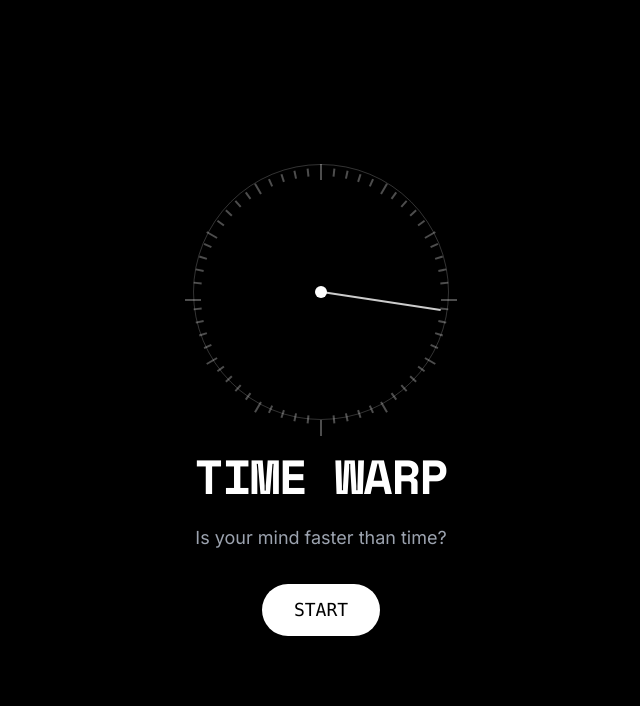
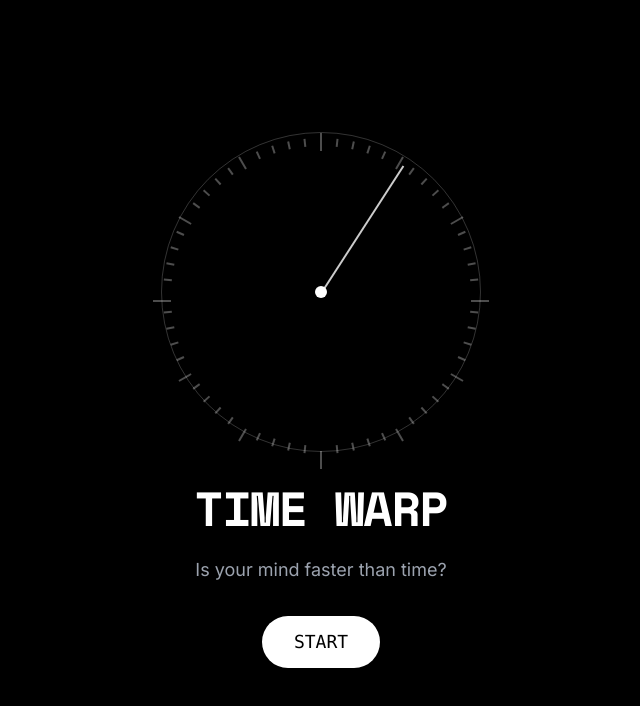
Before and after one commit to galitsky94/timewarp, a React (Vite) app: page / in a window 1280 px wide. Shown: the top 706 px of the page, without its empty margins (319-959 px from the left). Built offline with nearby package versions, Linux system fonts and the light colour scheme.

Commit message:
Fix: Matched clock sizes and set real-time speed

```diff
--- a/src/components/Welcome.tsx
+++ b/src/components/Welcome.tsx
@@ -17,8 +17,8 @@ const Welcome: React.FC<WelcomeProps> = ({ onStart }) => {
         key={i}
         className={`time-marker ${isMainHour ? 'bg-white/70' : isHour ? 'bg-white/50' : 'bg-white/30'}`}
         style={{
-          transform: `rotate(${i * 6}deg) translateY(-120px)`,
-          height: isMainHour ? '16px' : isHour ? '12px' : '8px'
+          transform: `rotate(${i * 6}deg) translateY(-150px)`,
+          height: isMainHour ? '18px' : isHour ? '14px' : '8px'
         }}
       />
     );
@@ -26,14 +26,14 @@ const Welcome: React.FC<WelcomeProps> = ({ onStart }) => {
 
   return (
     <div className="flex flex-col items-center justify-center w-full h-full px-4 text-center max-w-xl mx-auto">
-      <div className="relative w-64 h-64 mb-8">
+      <div className="relative w-80 h-80 mb-8">
         <div className="absolute inset-0 rounded-full border border-white/20 flex items-center justify-center">
           {clockMarkers}
           <div className="absolute w-3 h-3 rounded-full bg-white z-10"></div>
           <div
             className="absolute w-0.5 bg-white/80 animate-rotate"
             style={{
-              height: '120px',
+              height: '150px',
               bottom: '50%',
               left: '50%',
               transformOrigin: 'bottom center',
--- a/src/index.css
+++ b/src/index.css
@@ -34,7 +34,7 @@
 }
 
 .animate-rotate {
-  animation: rotate 20s linear infinite;
+  animation: rotate 60s linear infinite;
 }
 
 .animate-fade-out {
```
